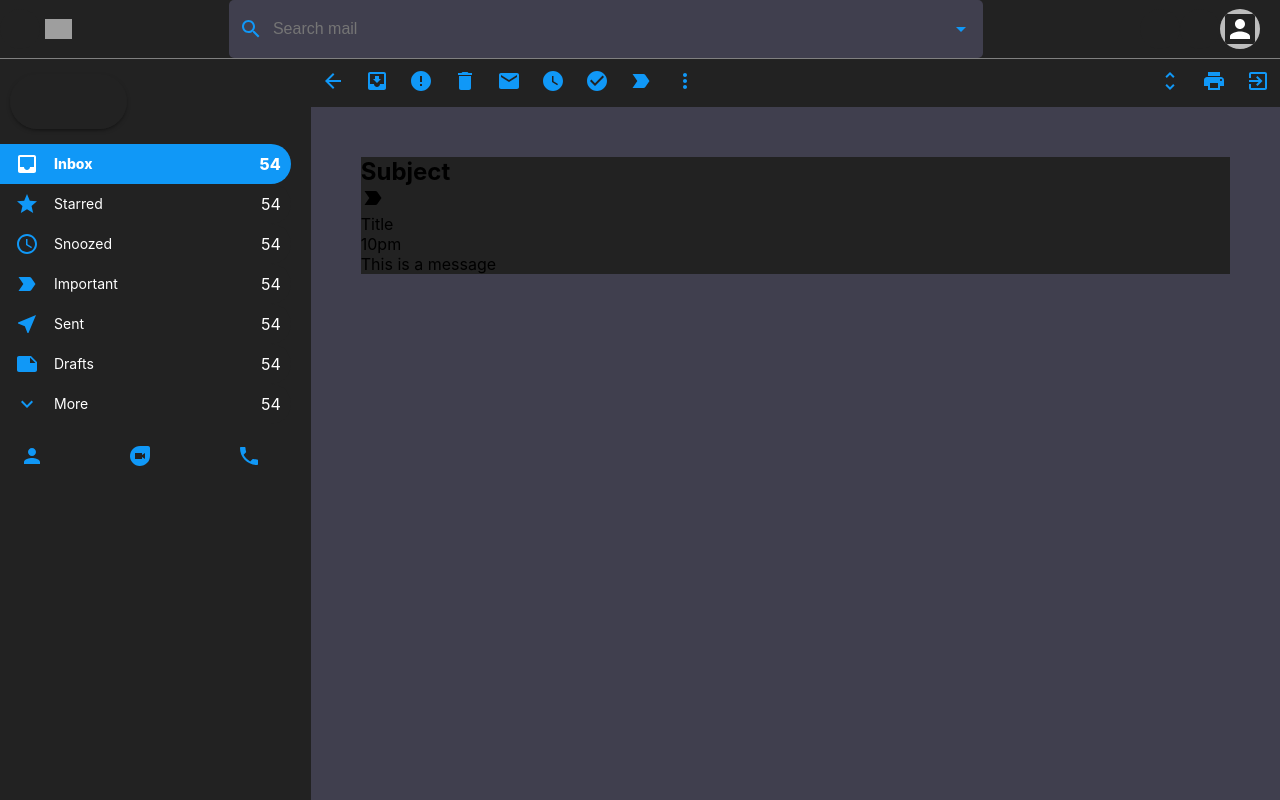
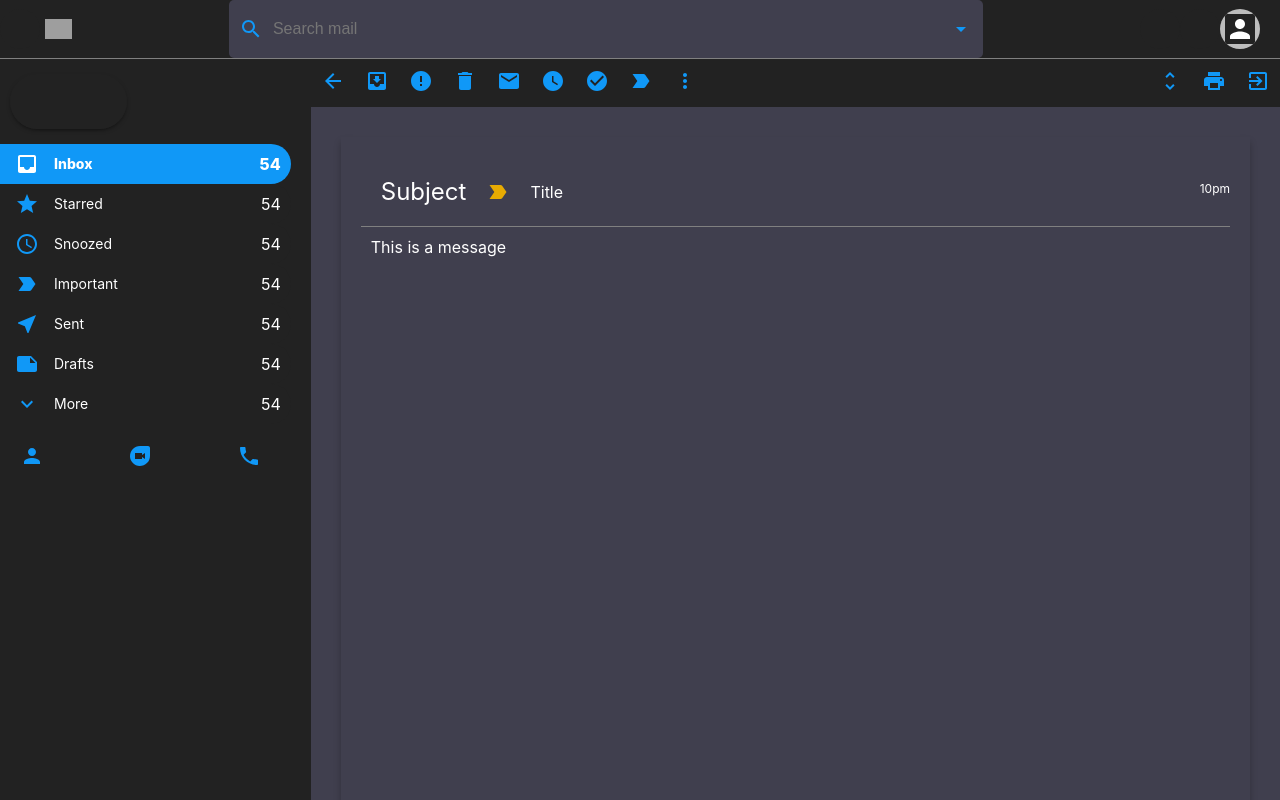
Before and after one commit to GethinDavies1990/gmail-clone, a React (Create React App) app: page /mail in a window 1280 px wide. Shown: the top 800 px of the page. Built offline with nearby package versions, Linux system fonts and the light colour scheme; grey boxes are pictures that could not be loaded.

Commit message:
implementing redux

```diff
--- a/src/Components/MailComponent/Mail.css
+++ b/src/Components/MailComponent/Mail.css
@@ -35,4 +35,51 @@
   margin: 30px;
   background-color: #403f4e;
   padding: 20px;
+  height: 100vh;
+  box-shadow: 0px 5px 7px 0px rgba(0, 0, 0, 0.24);
+  color: white;
 }
+
+.mail__bodyHeader {
+  display: flex;
+  align-items: center;
+  border-bottom: 1px solid gray;
+  padding: 20px;
+  background-color: #403f4e;
+  position: relative;
+}
+
+.mail__bodyHeader > h2 {
+  font-weight: 400;
+  margin-right: 20px;
+  background-color: #403f4e;
+}
+
+.mail__important {
+  color: #e8ab02;
+  background-color: #403f4e;
+}
+
+.mail__message {
+  padding: 10px;
+  margin-right: 20px;
+  overflow-wrap: break-word;
+  background-color: #403f4e;
+}
+
+.mail__message > p {
+  background-color: #403f4e;
+}
+
+.mail__bodyHeader > p {
+  background-color: #403f4e;
+  margin-left: 20px;
+}
+
+.mail__time {
+  position: absolute;
+  top: 24px;
+  right: 0;
+  font-size: 12px;
+  color: white;
+}
--- a/src/Components/MailComponent/Mail.jsx
+++ b/src/Components/MailComponent/Mail.jsx
@@ -68,9 +68,11 @@
           <h2>Subject</h2>
           <LabelImportant className='mail__important' />
           <p>Title</p>
-          <p>10pm</p>
+          <p className='mail__time'>10pm</p>
         </div>
-        <div className='mail__message'>This is a message</div>
+        <div className='mail__message'>
+          <p>This is a message</p>
+        </div>
       </div>
     </div>
   );
--- a/src/app/store.js
+++ b/src/app/store.js
@@ -1,8 +1,8 @@
 import { configureStore } from "@reduxjs/toolkit";
-import counterReducer from "../features/counterSlice";
+import mailReducer from "../features/mailSlice";
 
 export const store = configureStore({
   reducer: {
-    counter: counterReducer,
+    mail: mailReducer,
   },
 });
```
Also changed, not shown: src/features/mailSlice.js (renamed from src/features/counterSlice.js).
